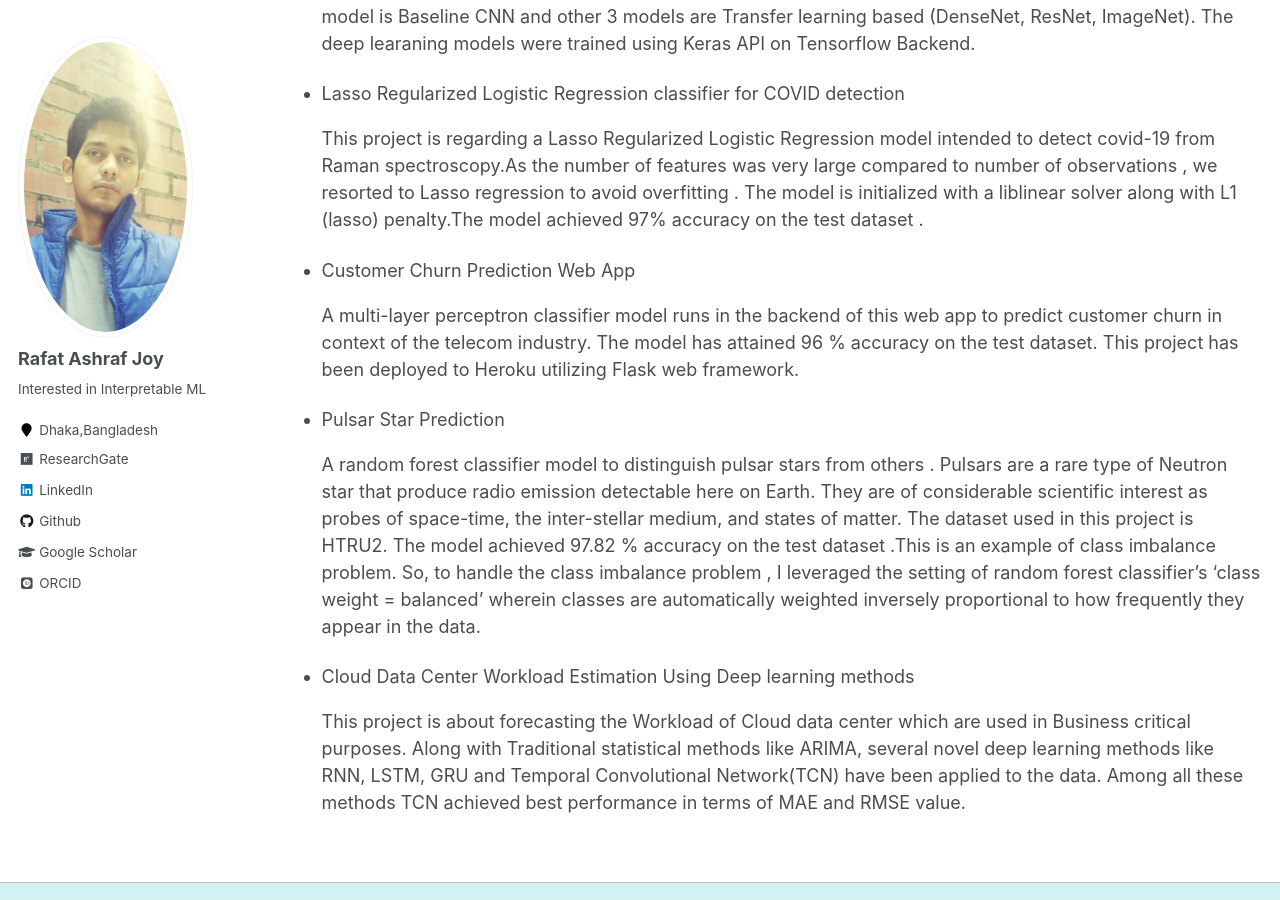
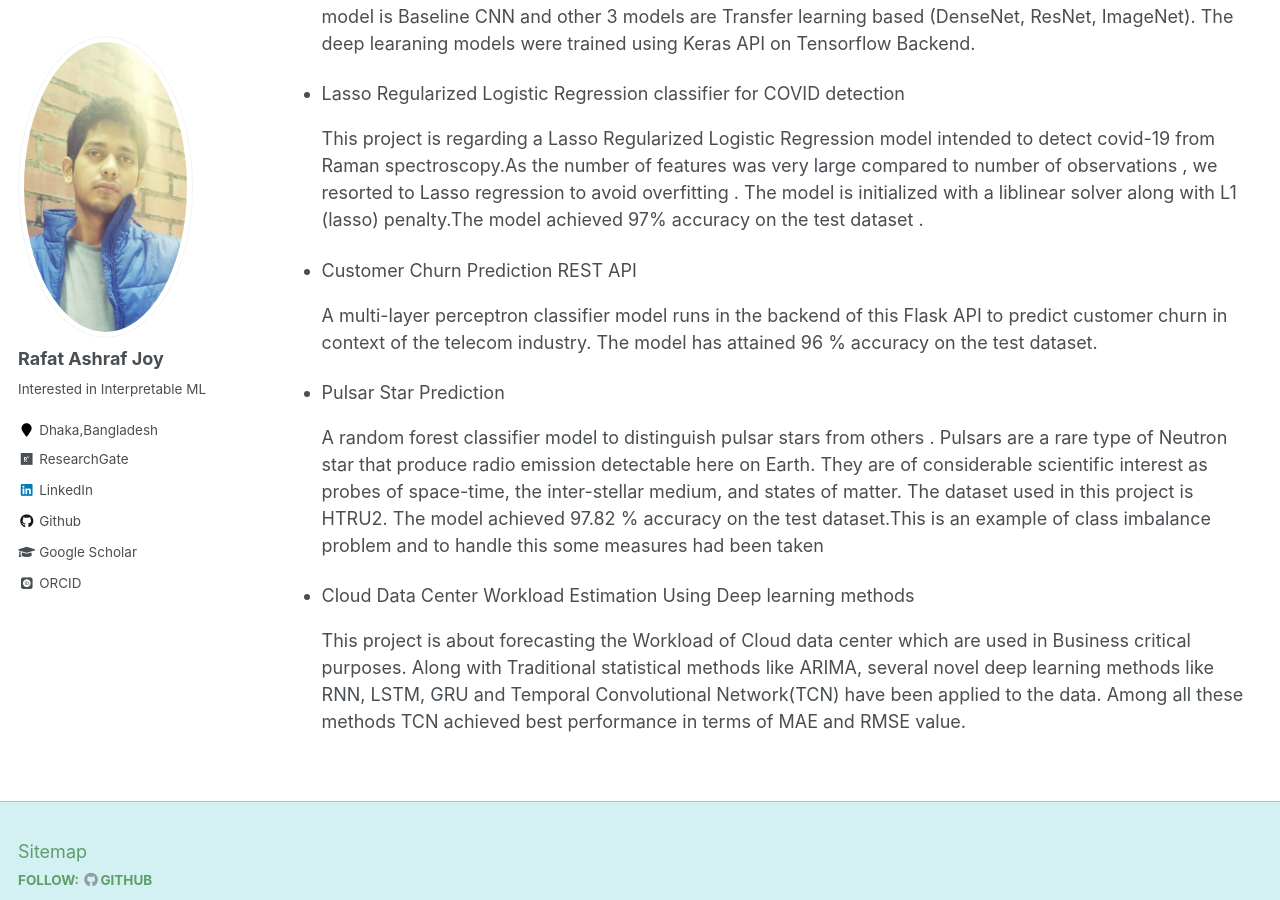
Before and after one commit to rajoy99/rajoy99.github.io, a Jekyll site: the page built from _pages/projects.html, in a window 1280 px wide and 900 px high, scrolled down 559 px. Built offline with Jekyll 4.4.1, drawn with Linux system fonts in a browser that asks for light colours; some web fonts are replaced.

Commit message:
projects updated again

```diff
--- a/_pages/projects.html
+++ b/_pages/projects.html
@@ -20,36 +20,49 @@
 
   <li>osman</li>
 
-<p>A pip package which lets data scientists/developers oversample class imbalanced binary data by using deep generative models. It offers two APIs, they are: WGAN-GP and Variational Auto Encoder. The APIs were written utilizing PyTorch framework. In future, diffusion model will be added to it</p>
+  <p>A pip package which lets data scientists/developers oversample class imbalanced binary data by using deep
+    generative models. It offers two APIs, they are: WGAN-GP and Variational Auto Encoder. The APIs were written
+    utilizing PyTorch framework. In future, diffusion model will be added to it</p>
 
   <li>Downscaling Precipitation data by Super Resolution GANs</li>
 
-<p>A super resolution GAN based approach for converting low res precipitation data(for south asia region) to its high res equivalent. The low res data is 16*16 and  the high res data is 64*64. For evaluating the performance of the SRGAN model, PSNR and SSIM were used.</p>
+  <p>A super resolution GAN based approach for converting low res precipitation data(for south asia region) to its high
+    res equivalent. The low res data is 16*16 and the high res data is 64*64. For evaluating the performance of the
+    SRGAN model, PSNR and SSIM were used.</p>
 
   <li>Snap the leaf : Let AI figure out your plant's problem</li>
 
-<p>This web-app lets the users diagnose the disease of plants just by uploading the image of an infected leaf. Four deep learning models run in the backend of this web app, which will perform the prediction task. One model is Baseline CNN and other 3 models are Transfer learning based (DenseNet, ResNet, ImageNet). The deep learaning models were trained using Keras API on Tensorflow Backend.</p>
+  <p>This web-app lets the users diagnose the disease of plants just by uploading the image of an infected leaf. Four
+    deep learning models run in the backend of this web app, which will perform the prediction task. One model is
+    Baseline CNN and other 3 models are Transfer learning based (DenseNet, ResNet, ImageNet). The deep learaning models
+    were trained using Keras API on Tensorflow Backend.</p>
 
   <li>Lasso Regularized Logistic Regression classifier for COVID detection</li>
-<p>This project is regarding a Lasso Regularized Logistic Regression model intended to detect covid-19 from Raman spectroscopy.As the number of features was very large compared to number of observations , we resorted to Lasso regression to avoid overfitting . The model is initialized with a liblinear solver along with L1 (lasso) penalty.The model achieved 97% accuracy on the test dataset . </p>
+  <p>This project is regarding a Lasso Regularized Logistic Regression model intended to detect covid-19 from Raman
+    spectroscopy.As the number of features was very large compared to number of observations , we resorted to Lasso
+    regression to avoid overfitting . The model is initialized with a liblinear solver along with L1 (lasso) penalty.The
+    model achieved 97% accuracy on the test dataset . </p>
 
-<li>Customer Churn Prediction Web App </li>
-<p>A multi-layer perceptron classifier model runs in the backend of this web app to predict
+  <li>Customer Churn Prediction REST API </li>
+  <p>A multi-layer perceptron classifier model runs in the backend of this Flask API to predict
     customer churn in context of the telecom industry. The model has attained 96 % accuracy on
-  the test dataset. This project has been deployed to Heroku utilizing Flask web framework. </p>
+    the test dataset.</p>
 
 
   <li>Pulsar Star Prediction</li>
 
-<p>A random forest classifier model to distinguish pulsar stars from others . Pulsars are a rare type of Neutron star that produce radio emission detectable here on Earth. They are of considerable scientific interest as probes of space-time, the inter-stellar medium, and states of matter. The dataset used in
-  this project is HTRU2. The model achieved 97.82 % accuracy on the test dataset .This is an
-  example of class imbalance problem. So, to handle the class imbalance problem , I leveraged the
-  setting of random forest classifier’s ‘class weight = balanced’ wherein classes are automatically
-  weighted inversely proportional to how frequently they appear in the data.</p>
+  <p>A random forest classifier model to distinguish pulsar stars from others . Pulsars are a rare type of Neutron star
+    that produce radio emission detectable here on Earth. They are of considerable scientific interest as probes of
+    space-time, the inter-stellar medium, and states of matter. The dataset used in
+    this project is HTRU2. The model achieved 97.82 % accuracy on the test dataset.This is an
+    example of class imbalance problem and to handle this some measures had been taken</p>
 
 
 
   <li>Cloud Data Center Workload Estimation Using Deep learning methods</li>
-<p>This project is about forecasting the Workload of Cloud data center which are used in Business critical purposes. Along with Traditional statistical methods like ARIMA, several novel deep learning methods like RNN, LSTM, GRU and Temporal Convolutional Network(TCN) have been applied to the data. Among all these methods TCN achieved best performance in terms of MAE and RMSE value. </p>
+  <p>This project is about forecasting the Workload of Cloud data center which are used in Business critical purposes.
+    Along with Traditional statistical methods like ARIMA, several novel deep learning methods like RNN, LSTM, GRU and
+    Temporal Convolutional Network(TCN) have been applied to the data. Among all these methods TCN achieved best
+    performance in terms of MAE and RMSE value. </p>
 
 </ul>
```
Lines whose indentation alone changed are shown as unchanged.
